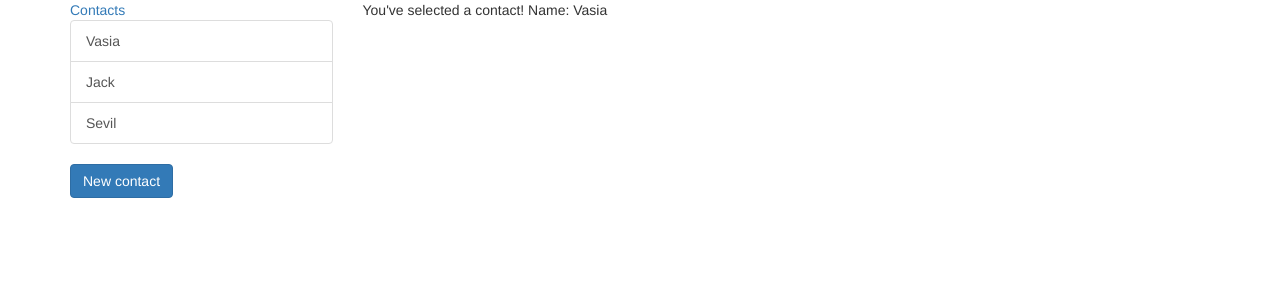
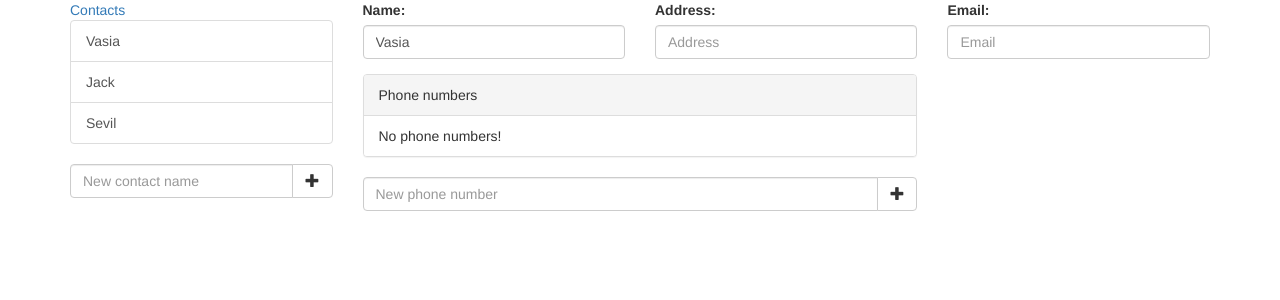
Before and after one commit to DanyloKiral/ContactBookNg, an Angular app: page /contact/1 in a window 1280 px wide. Shown: the top 300 px of the page. Built offline with nearby package versions, Linux system fonts and the light colour scheme.

Commit message:
Improved contacts details component

```diff
--- a/src/app/app.module.ts
+++ b/src/app/app.module.ts
@@ -1,7 +1,7 @@
 import { BrowserModule } from '@angular/platform-browser';
 import { NgModule } from '@angular/core';
 import { RouterModule } from '@angular/router';
-
+import { FormsModule } from '@angular/forms';
 
 import { AppComponent } from './app.component';
 import { ContactsListComponent } from './contacts-list/contacts-list.component';
@@ -19,6 +19,7 @@ import { HomeComponent } from './home/home.component';
 ],
   imports: [
     BrowserModule,
+    FormsModule,
     RouterModule.forRoot([
       { path: 'contact/:id', component: ContactDetailsComponent },
       { path: 'home/', component: HomeComponent },
--- a/src/app/contact-details/contact-details.component.html
+++ b/src/app/contact-details/contact-details.component.html
@@ -1,6 +1,52 @@
-<div *ngIf="isValid">
-  You've selected a contact! Name: {{contact.name}}
+<div *ngIf="isValid" class="">
+  <div class="row">
+    <div class="col-sm-4">
+      <div class="form-group">
+        <label>Name: </label>
+        <input class="form-control" type="text" maxlength="20" placeholder="Name"
+          [(ngModel)]="contact.name" (change)="nameChanged()" />
+      </div>
+    </div>
+    <div class="col-sm-4">
+      <div class="form-group">
+        <label>Address: </label>
+        <input class="form-control" type="text" placeholder="Address"
+          [(ngModel)]="contact.address" />
+      </div>
+    </div>
+    <div class="col-sm-4">
+      <div class="form-group">
+        <label>Email: </label>
+        <input class="form-control" type="email" placeholder="Email"
+          [(ngModel)]="contact.email" />
+      </div>
+    </div>
+  </div>
+  <div class="row">
+    <div class="col-md-8 col-sm-12">
+        <div class="panel panel-default">
+            <div class="panel-heading">Phone numbers</div>
+                <ul class="list-group">
+                    <li class="list-group-item"
+                      *ngFor="let numb of contact.numbers">
+                      {{numb}}
+                      <button class="btn btn-default pull-right"><span class="glyphicon glyphicon-remove" aria-hidden="true"></span></button>
+                    </li>
+                    <li class="list-group-item" *ngIf="contact.numbers.length === 0">
+                        No phone numbers!
+                    </li>
+                  </ul>
+          </div>
+          <div class="input-group">
+              <input #newNumberInput type="number" class="form-control" placeholder="New phone number">
+              <span class="input-group-btn">
+                <button class="btn btn-default" type="button"
+                  (click)="addNewNumber(newNumberInput.value); newNumberInput.value = '';"><span class="glyphicon glyphicon-plus" aria-hidden="true"></span></button>
+              </span>
+            </div>
+        </div>
+  </div>
 </div>
 <div *ngIf="!isValid">
-  No such contact exist!
+  <div>No such contact exist!</div>
 </div>
--- a/src/app/contact-details/contact-details.component.ts
+++ b/src/app/contact-details/contact-details.component.ts
@@ -10,14 +10,12 @@ import { Contact } from '../models/Contact';
   styleUrls: ['contact-details.component.css']
 })
 export class ContactDetailsComponent implements OnInit, OnDestroy {
-  private _contactService: ContactsService;
   id: number;
   contact: Contact;
   isValid = true;
   routeSubscription: any;
 
-  constructor(contactService: ContactsService, private route: ActivatedRoute) {
-    this._contactService = contactService;
+  constructor(private _contactService: ContactsService, private route: ActivatedRoute) {
   }
 
   ngOnInit() {
@@ -26,15 +24,17 @@ export class ContactDetailsComponent implements OnInit, OnDestroy {
       this.contact = this._contactService.getContact(this.id);
       if (this.contact) {
         this.isValid = true;
-        this.bindContact();
       } else {
         this.isValid = false;
       }
    });
   }
 
-  private bindContact() {
+  nameChanged() {
+  }
 
+  addNewNumber(newNumber) {
+    this.contact.numbers.push(newNumber);
   }
 
   ngOnDestroy() {
--- a/src/app/contacts-list/contacts-list.component.html
+++ b/src/app/contacts-list/contacts-list.component.html
@@ -6,4 +6,12 @@
     {{contact.name}}
   </a>
 </div>
-<button class="btn btn-primary" (click)="addNewContact()">New contact</button>
+<div class="input-group">
+    <input #nameInput type="text" maxlength="20" class="form-control" placeholder="New contact name" />
+    <span class="input-group-btn">
+      <button class="btn btn-default" type="button"
+        (click)="addNewContact(nameInput.value); nameInput.value = '';">
+        <span class="glyphicon glyphicon-plus" aria-hidden="true"></span>
+      </button>
+    </span>
+  </div>
--- a/src/app/contacts-list/contacts-list.component.ts
+++ b/src/app/contacts-list/contacts-list.component.ts
@@ -12,25 +12,23 @@ import { Contact } from '../models/Contact';
   styleUrls: ['contacts-list.component.css']
 })
 export class ContactsListComponent implements OnInit {
-  private _contactsService: ContactsService;
-  contacts: ContactListItem[];
+  contacts: Contact[];
 
-  constructor(contactsService: ContactsService, private router: Router) {
-    this._contactsService = contactsService;
+  constructor(private _contactsService: ContactsService, private router: Router) {
   }
 
   ngOnInit() {
-    this.contacts = this._contactsService.getContactLookups();
+    this.contacts = this._contactsService.getContacts();
   }
 
   onSelect(contact: ContactListItem) {
   }
 
-  addNewContact() {
+  addNewContact(name) {
     const newContact = new Contact();
-    newContact.name = 'New contact';
+    newContact.name = name;
     const newId = this._contactsService.addNewContact(newContact);
-    this.contacts = this._contactsService.getContactLookups();
+    this.contacts = this._contactsService.getContacts();
     this.router.navigateByUrl('/contact/' + newId);
   }
 }
--- a/src/app/services/contacts.service.ts
+++ b/src/app/services/contacts.service.ts
@@ -13,12 +13,8 @@ export class ContactsService {
           ];
      }
 
-    getContactLookups(): ContactListItem[] {
-        const mappedLookupList: ContactListItem[] = this.contacts
-            .map((value: Contact, index: number, array: Contact[]) => {
-                return new ContactListItem(value.id, value.name);
-            });
-        return mappedLookupList;
+    getContacts(): Contact[] {
+        return this.contacts;
     }
 
     getContact(id: number): Contact {
```
